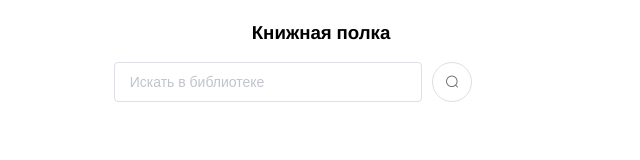
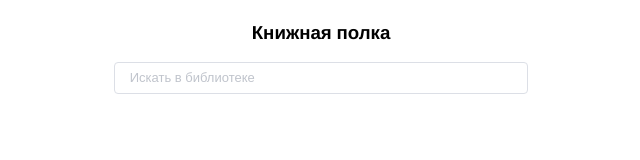
Before and after one commit to bochkov/bookshelf-front, a Vue app: page / in a window 1280 px wide. Shown: the top 160 px of the page, without its empty margins (319-959 px from the left). Built offline with nearby package versions, Linux system fonts and the light colour scheme.

Commit message:
float cards

```diff
--- a/src/components/Card.vue
+++ b/src/components/Card.vue
@@ -26,7 +26,6 @@
     }
 
     .box-card {
-        width: 250px;
         margin: 5px;
     }
 </style>
--- a/src/components/Search.vue
+++ b/src/components/Search.vue
@@ -1,16 +1,14 @@
 <template>
     <div>
         <el-row :gutter="10" type="flex" justify="center">
-            <el-col :xl="6" :lg="6" :md="6" :sm="8" >
-                <el-input placeholder="Искать в библиотеке"
-                    @keyup.enter.native="search" v-model="query" clearable></el-input>
-            </el-col>
-            <el-col :span="2">
-                <el-button icon="el-icon-search" @click="search" circle></el-button>
+            <el-col :xl="2" :lg="8" :md="10" :sm="16" >
+                <el-input placeholder="Искать в библиотеке" class="search-field" size="small"
+                    v-model="query" clearable
+                    @clear="clear" @keyup.enter.native="search"></el-input>
             </el-col>
         </el-row>
         <el-row v-if="rows && rows.length">
-            <el-col v-for="(row) in rows" :key="row.id">
+            <el-col :span="8" v-for="(row) in rows" :key="row.id">
                 <Card :data=row></Card>
             </el-col>
         </el-row>
@@ -62,5 +60,7 @@
 </script>
 
 <style>
-
+.search-field {
+    margin-bottom: 20px;
+}
 </style>
```
